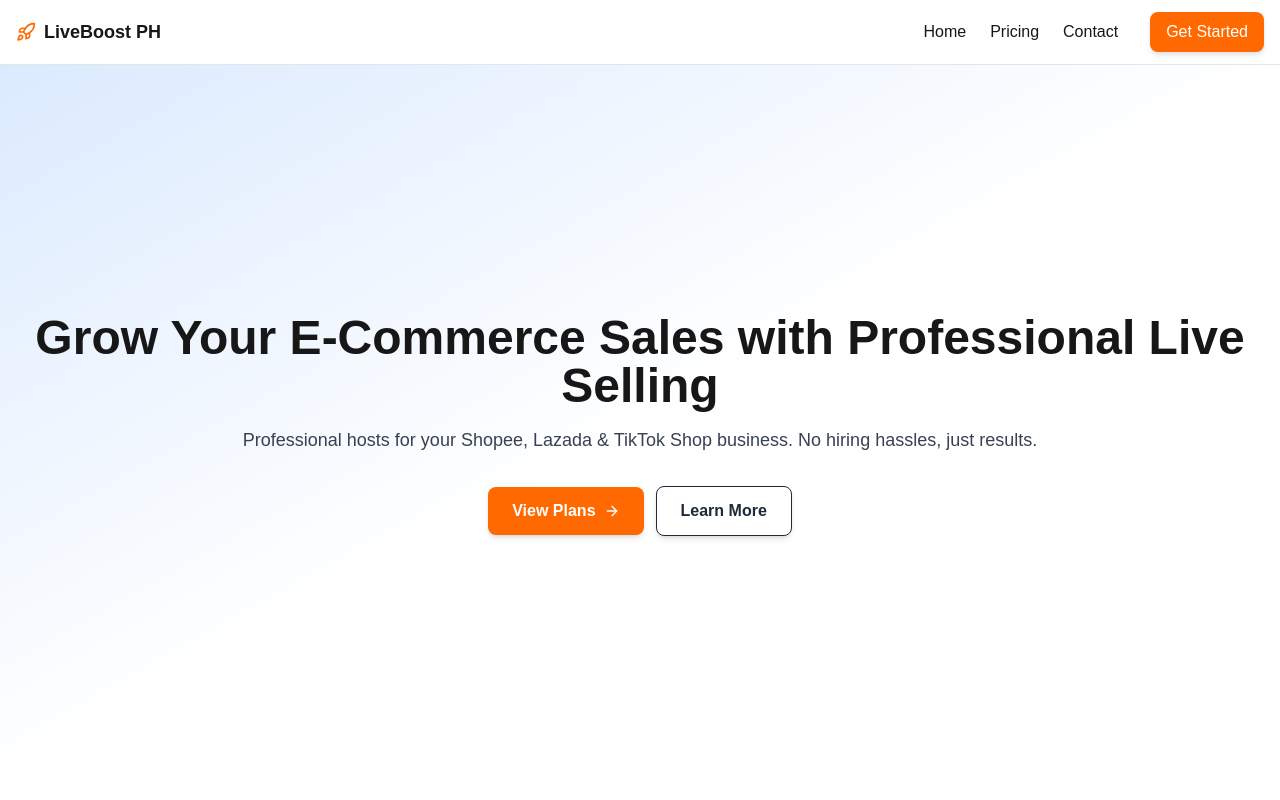
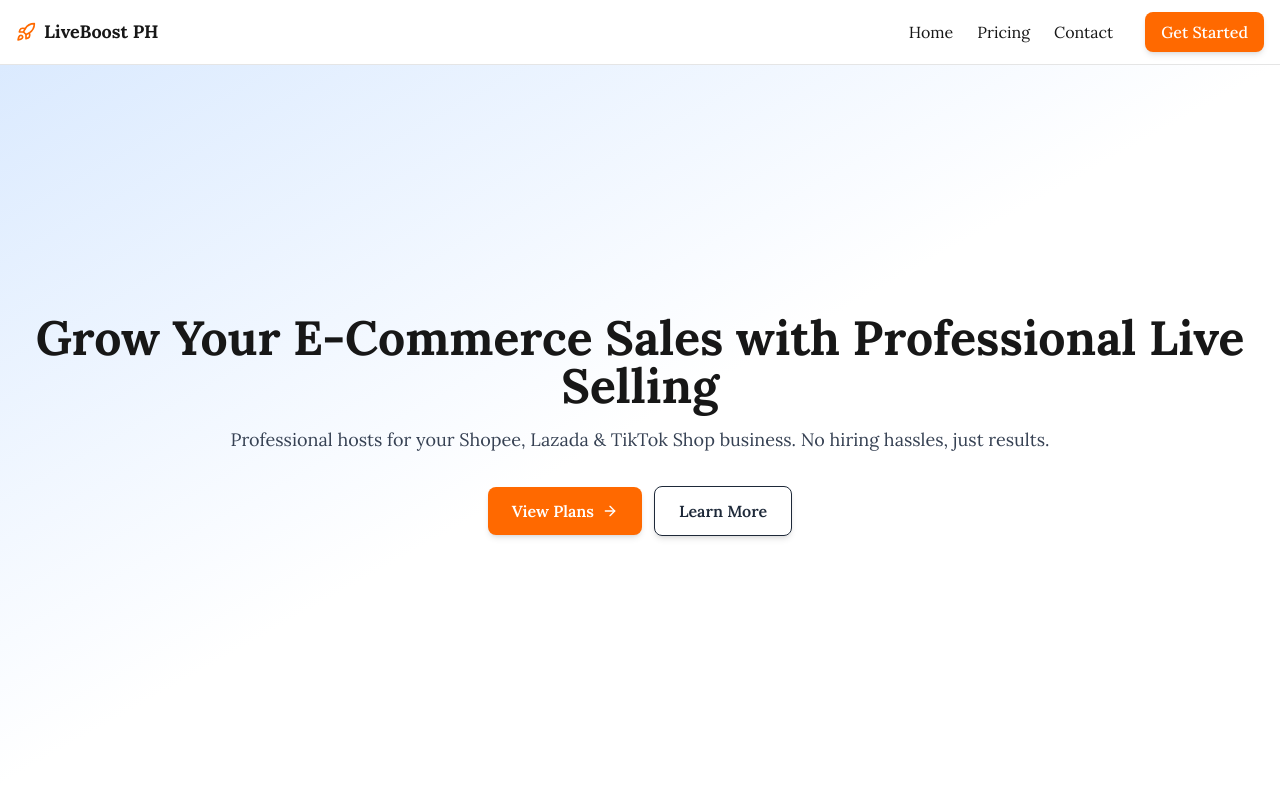
Before and after one commit to bluestella/liveboost-ph, a Next.js app: page / in a window 1280 px wide. Shown: the top 800 px of the page. Built offline with nearby package versions, Linux system fonts and the light colour scheme.

Commit message:
changed layout

```diff
--- a/src/app/layout.tsx
+++ b/src/app/layout.tsx
@@ -1,13 +1,13 @@
 import type { Metadata } from "next";
-import { Inter } from "next/font/google";
+import { Lora } from "next/font/google";
 import "./globals.css";
 import Link from "next/link";
 import { Rocket } from "lucide-react";
 import Navbar from "@/components/Navbar";
 
-const inter = Inter({
-  variable: "--font-inter",
+const lora = Lora({
   subsets: ["latin"],
+  weight: ["400", "500", "600", "700"],
 });
 
 export const metadata: Metadata = {
@@ -69,7 +69,7 @@ export default function RootLayout({
 }>) {
   return (
     <html lang="en">
-      <body className={`${inter.variable} antialiased bg-white text-gray-900`}>
+      <body className={`${lora.className} antialiased bg-white text-gray-900`}>
         <Navbar />
         <main>{children}</main>
         <Footer />
```
